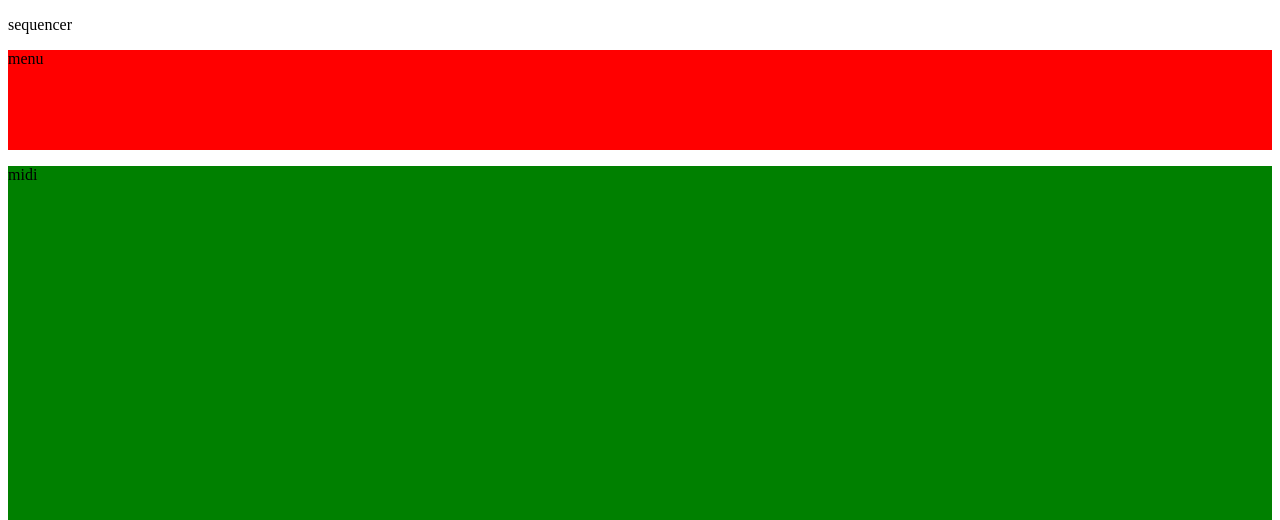
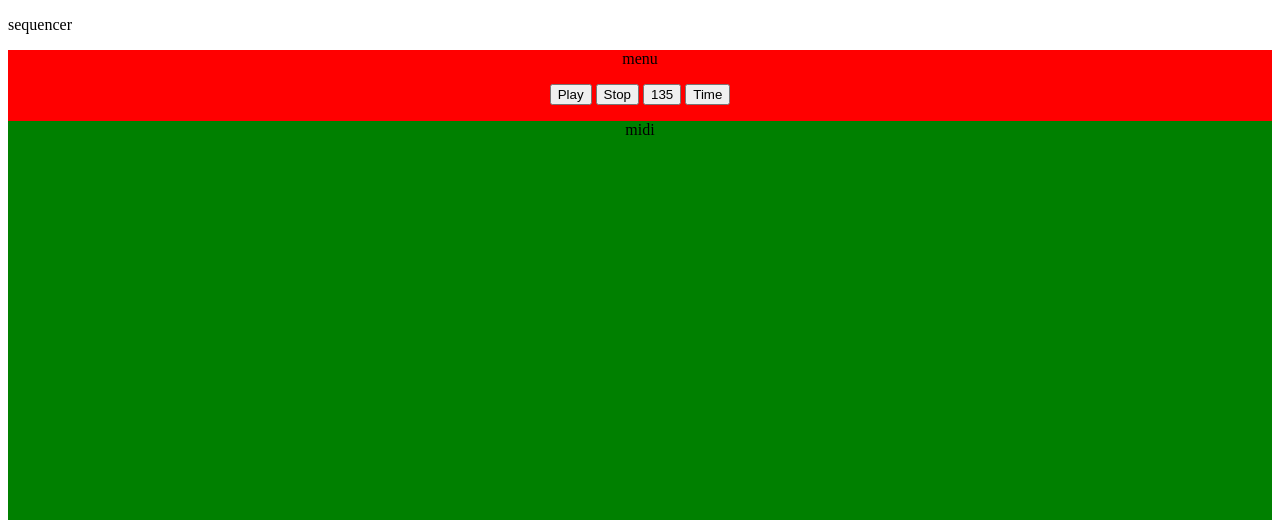
Before and after one commit to Voxalium/web_work, a PHP site: page / in a window 1280 px wide. Shown: the top 520 px of the page. Run offline with PHP 8.4, Linux system fonts and the light colour scheme.

Commit message:
sequencer update

```diff
--- a/Apps/Sequencer/app.js
+++ b/Apps/Sequencer/app.js
@@ -0,0 +1,26 @@
+const tempoButton = document.getElementById("tempoButton");
+
+let tempo = 135;
+
+tempoButton.textContent = tempo;
+
+function Play(){
+
+}
+
+function Stop(){
+
+}
+
+function IncreaseTempo(){
+    return tempo++;
+}
+
+function DecreaseTempo(){
+    return tempo--;
+}
+
+tempoButton.addEventListener("click", ()=>{
+    tempo = IncreaseTempo();
+
+});
--- a/Apps/Sequencer/index.html
+++ b/Apps/Sequencer/index.html
@@ -5,7 +5,7 @@
     <meta http-equiv="X-UA-Compatible" content="IE=edge">
     <meta name="viewport" content="width=device-width, initial-scale=1.0">
     <link rel="stylesheet" href="style.css">
-    <script type="module" src="app.js"></script>
+    <script type="module" src="app.js" defer></script>
     <title>Sequencer</title>
 </head>
 <body>
@@ -13,14 +13,16 @@
     <div id="menu">
         <p>menu</p>
         <div id="transport">
+            <button>Play</button>
+            <button>Stop</button>
         </div>
 
         <div id="tempo">
+            <Button id="tempoButton">Tempo</Button>
         </div>
 
         <div id="info">
-
-        </div>
+           <Button>Time</Button>
     </div>
     <div id="midi">
         <p>midi</p>
--- a/Apps/Sequencer/style.css
+++ b/Apps/Sequencer/style.css
@@ -1,8 +1,19 @@
 #menu{
+    text-align: center;
     background-color: red;
     height: 100px;
 }
+#transport{
+    display: inline;
+}
 
+#tempo{
+    display: inline;
+}
+
+#info{
+    display: inline;
+}
 #midi{
     background-color: green;
     height: 400px;
```
